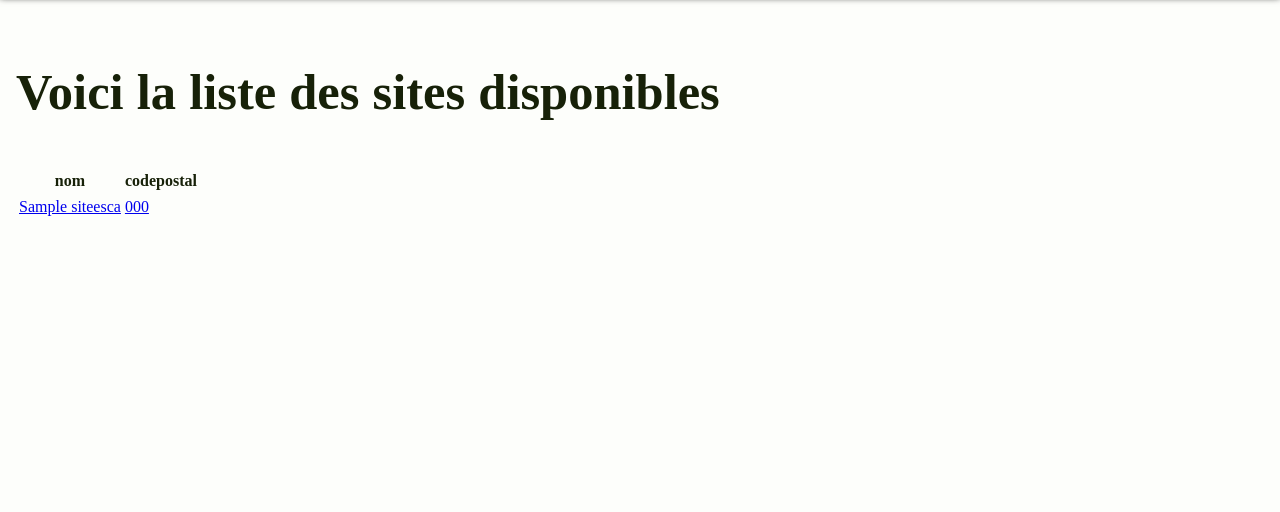
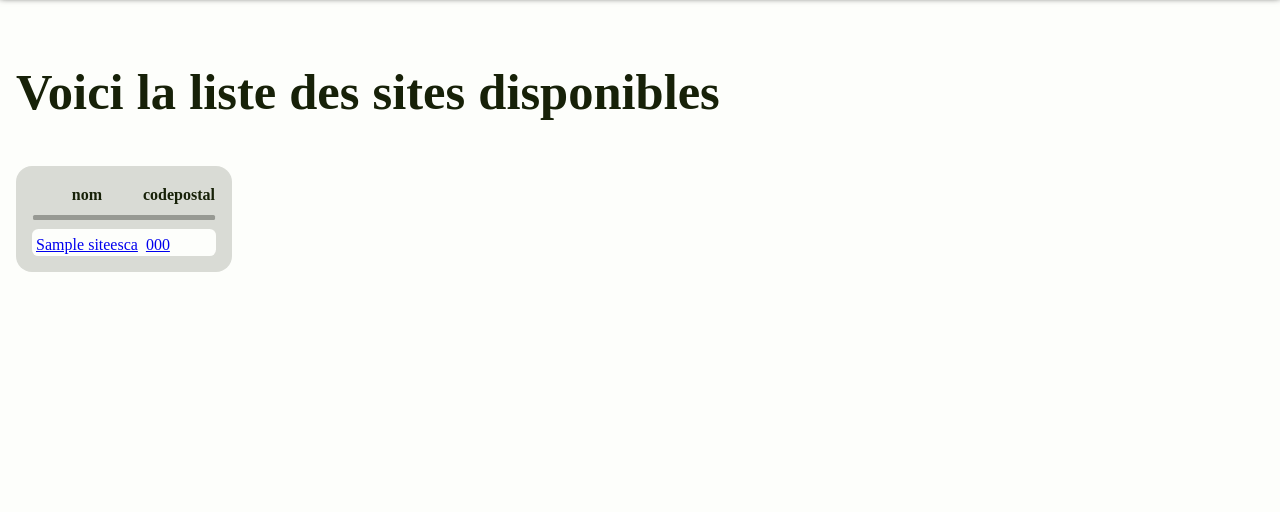
Before and after one commit to xyannick3/Escalada, a Flask app: page /sites in a window 1280 px wide. Shown: the part 83-595 px from the top of the page. Run offline with Flask 3, Linux system fonts and the light colour scheme; a database or web service that is not in the repository returns one stand-in record (values such as "Sample title"); data that the repository does not hold is empty; some libraries are stand-ins or nearby versions.

Commit message:
table style tweaked

```diff
--- a/DevelopmentFile/static/website.css
+++ b/DevelopmentFile/static/website.css
@@ -360,11 +360,13 @@ img.logo {
 }
 
 .table_wrapper > table > tbody > tr:nth-child(even) > td:first-child {
-    border-radius: 0.4rem 0 0 0.4rem;
+    border-top-left-radius: 0.4rem;
+    border-bottom-left-radius: 0.4rem;
 }
 
 .table_wrapper > table > tbody > tr:nth-child(even) > td:last-child {
-    border-radius: 0 0.4rem 0.4rem 0;
+    border-top-right-radius: 0.4rem;
+    border-bottom-right-radius: 0.4rem;
 }
 
 
--- a/DevelopmentFile/templates/proposition.html
+++ b/DevelopmentFile/templates/proposition.html
@@ -12,7 +12,7 @@ le niveau de difficulté est <a href="{{url_for('difficulté',select=content["fr
 
 <div class="table_wrapper">
     <table>
-        <thread>
+        <thead>
             <tr>
                 <th>participants</th>
                 {%if session["mail"]==content["mail"]%}
@@ -20,7 +20,7 @@ le niveau de difficulté est <a href="{{url_for('difficulté',select=content["fr
                 {%endif%}
             </tr>
 
-        </thread>
+        </thead>
         <tbody>
             <tr>
                 <th colspan="2">
--- a/DevelopmentFile/templates/sites.html
+++ b/DevelopmentFile/templates/sites.html
@@ -7,14 +7,20 @@
 
 {%block content%}
 <h2>Voici la liste des sites disponibles</h2>
+<div class="table_wrapper">
     <table>
-    <thread>
+        <tread>
             <tr>
                 <th>nom</th>
                 <th>codepostal</th>
             </tr>
-    </thread>
+        </thead>
         <tbody>
+            <tr>
+                <th colspan="2">
+                    <div class="separation_bar"></div>
+                </th>
+            </tr>
             {% for item in content%}
                 <tr>
                     <td><a href={{url_for("site", select=item["idse"])}}>{{item["nom"]}}</a></td>
@@ -24,4 +30,5 @@
             {%endfor%}
         </tbody>
     </table>
+</div>
 {%endblock%}
```
Also changed, not shown: DevelopmentFile/templates/cordee.html (+9 -2 lines), DevelopmentFile/templates/cordees.html (+9 -2 lines), DevelopmentFile/templates/site.html (+9 -2 lines). Lines whose indentation alone changed are shown as unchanged.
